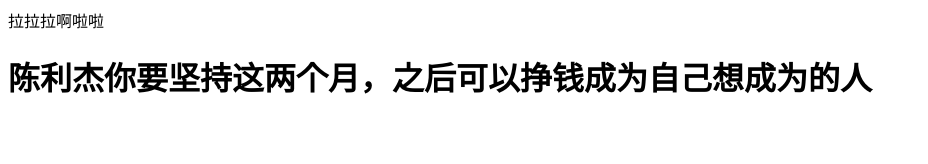
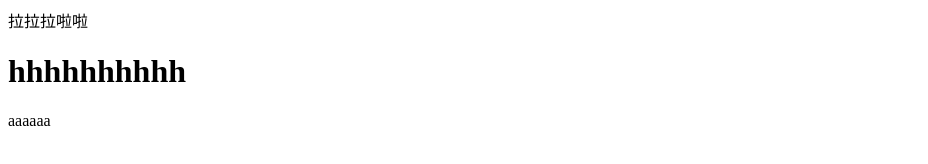
Before and after one commit to ckr1013/git, a plain HTML site: page 1.index.html in a window 1280 px wide. Shown: the whole page, without its empty margins (0-928 px from the left). Drawn offline with Linux system fonts and the light colour scheme.

Commit message:
'第三次提交'

```diff
--- a/1.index.html
+++ b/1.index.html
@@ -9,9 +9,10 @@
 <body>
     <head>
         <div>
-            拉拉拉啊啦啦
+            拉拉拉啦啦
         </div>
-        <h1>陈利杰你要坚持这两个月，之后可以挣钱成为自己想成为的人</h1>
+        <h1>hhhhhhhhhh</h1>
+        <p>aaaaaa</p>
     </head>
 </body>
 </html>
```
